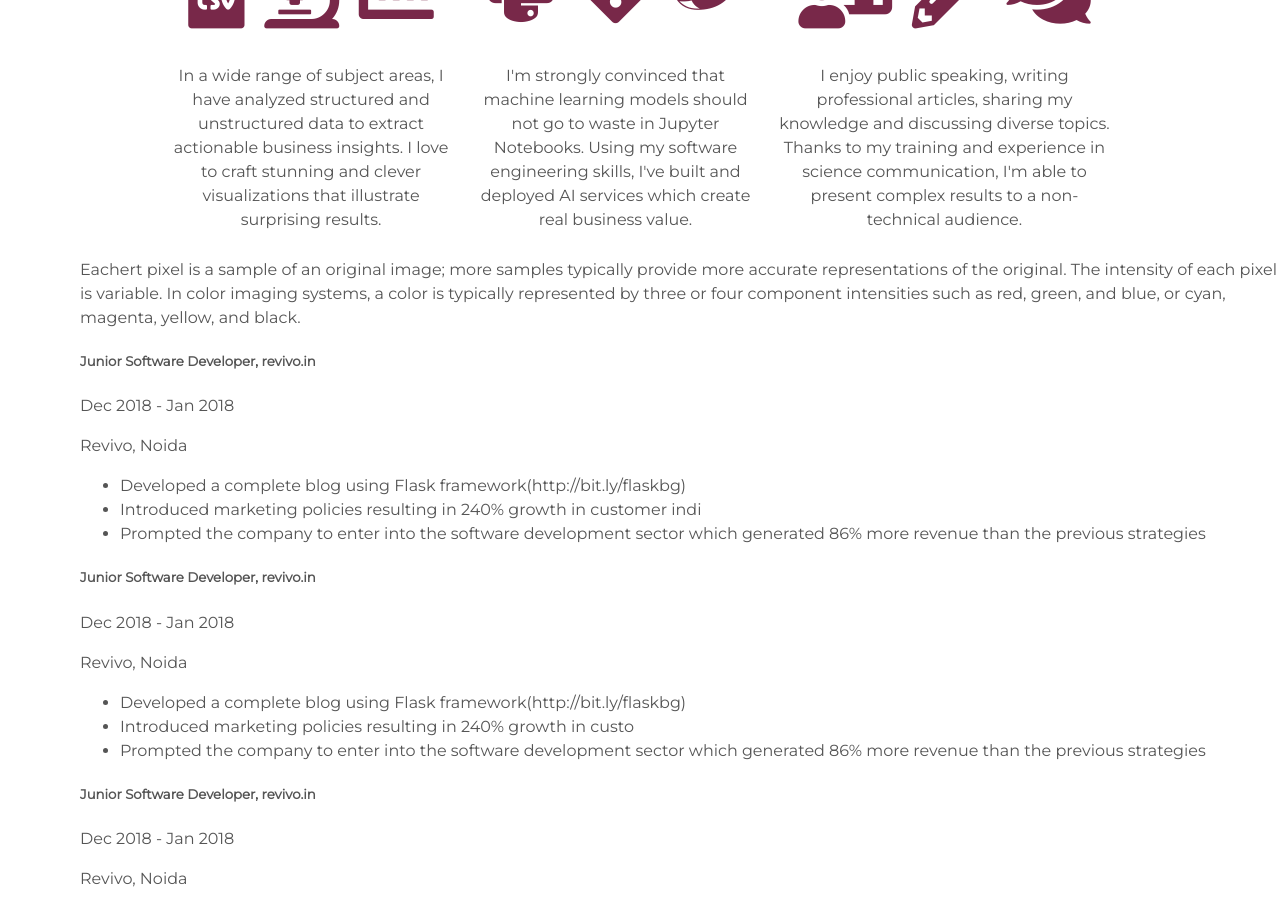
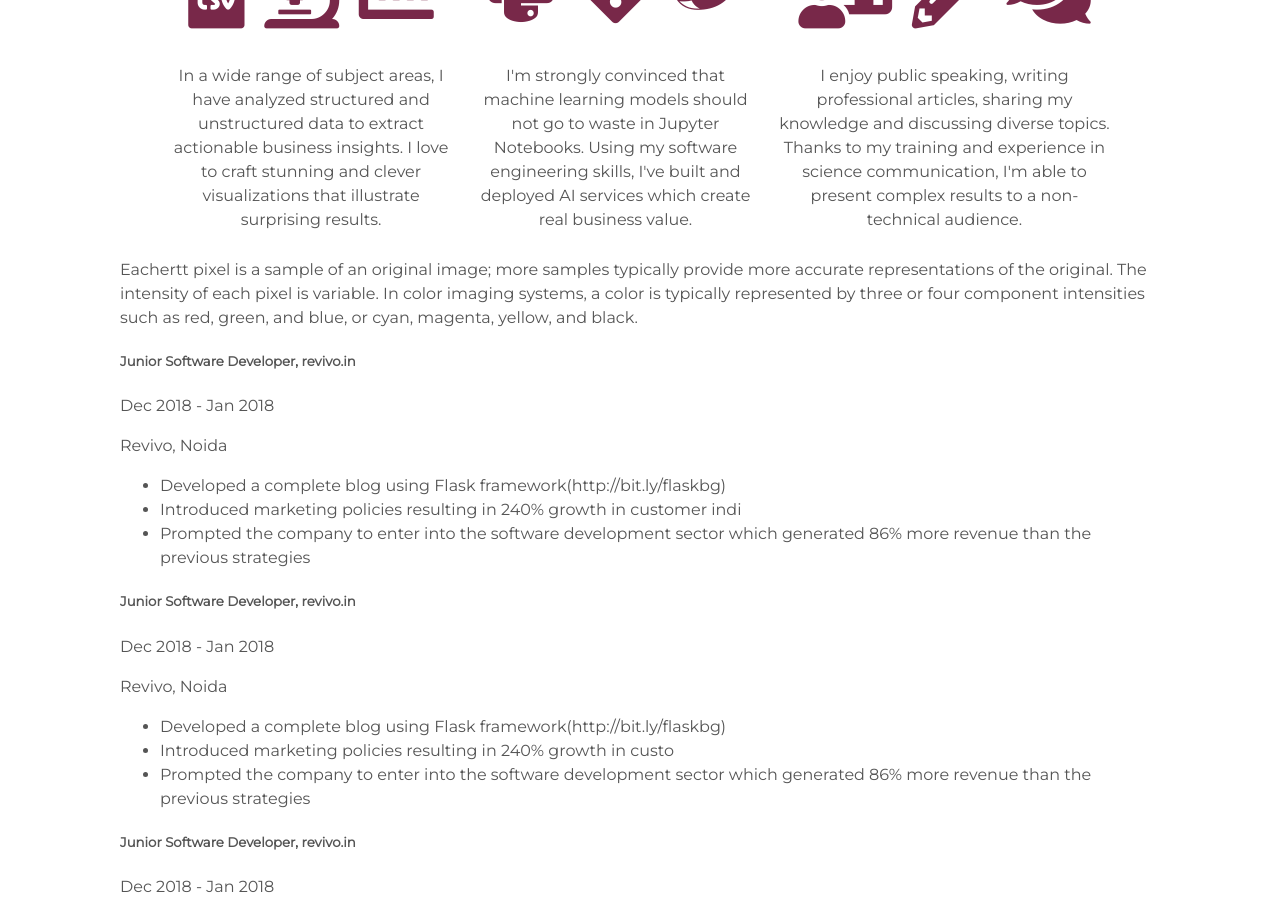
Before and after one commit to arkadee/arkadee.github.io, a Jekyll site: the page built from index.html, in a window 1280 px wide and 900 px high, scrolled down 1570 px. Built offline with Jekyll 4.4.1, drawn with Linux system fonts in a browser that asks for light colours.

Commit message:
Update experience.html

```diff
--- a/_includes/experience.html
+++ b/_includes/experience.html
@@ -1,7 +1,7 @@
-<div style="margin-left: 80px;">
+<div style="margin-left: 120px; margin-right: 120px;">
 
 <div>
-        Eachert pixel is a sample of an original image; more samples typically provide more accurate representations of the original. The intensity of each pixel is variable. In color imaging systems, a color is typically represented by three or four component intensities such as red, green, and blue, or cyan, magenta, yellow, and black.
+        Eachertt pixel is a sample of an original image; more samples typically provide more accurate representations of the original. The intensity of each pixel is variable. In color imaging systems, a color is typically represented by three or four component intensities such as red, green, and blue, or cyan, magenta, yellow, and black.
 </div>
 
 <div>
```
